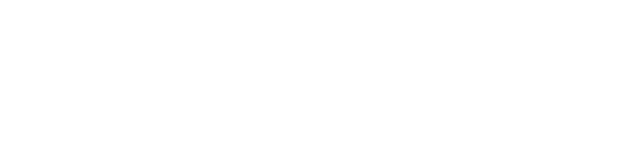
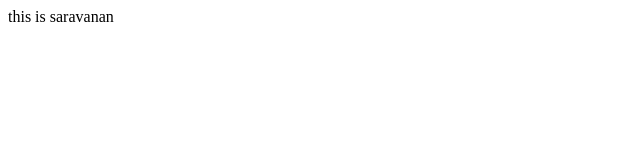
Before and after one commit to rajaram1497/merge-branch, a plain HTML site: page index.html in a window 1280 px wide. Shown: the whole page, without its empty margins (0-640 px from the left). Drawn offline with Linux system fonts and the light colour scheme.

Commit message:
footer add saravanan

```diff
--- a/index.html
+++ b/index.html
@@ -7,6 +7,8 @@
     <title>Document</title>
 </head>
 <body>
-
+    <footer>
+        this is saravanan
+    </footer>
 </body>
 </html>
```
